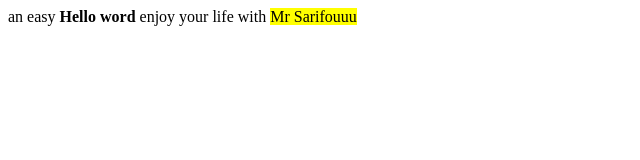
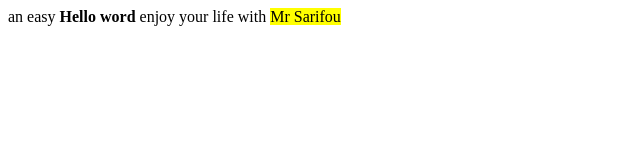
Before and after one commit to Sarifou653/Git-test, a plain HTML site: page index.html in a window 1280 px wide. Shown: the full height of the page, 0-640 px from the left. Drawn offline with Linux system fonts and the light colour scheme.

Commit message:
Update index.html

```diff
--- a/index.html
+++ b/index.html
@@ -6,7 +6,7 @@
     <title>Document</title>
 </head>
 <body>
-    an easy <strong>Hello word</strong> enjoy your life with <mark> Mr Sarifouuu </mark>
+    an easy <strong>Hello word</strong> enjoy your life with <mark> Mr Sarifou</mark>
     <!--
     GIT INIT
     GIT REMOTE ADD ORRIGIN <lien vers le repository>
```
